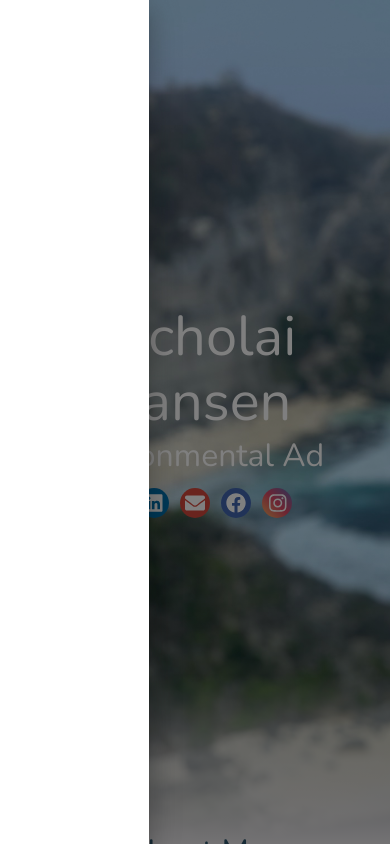
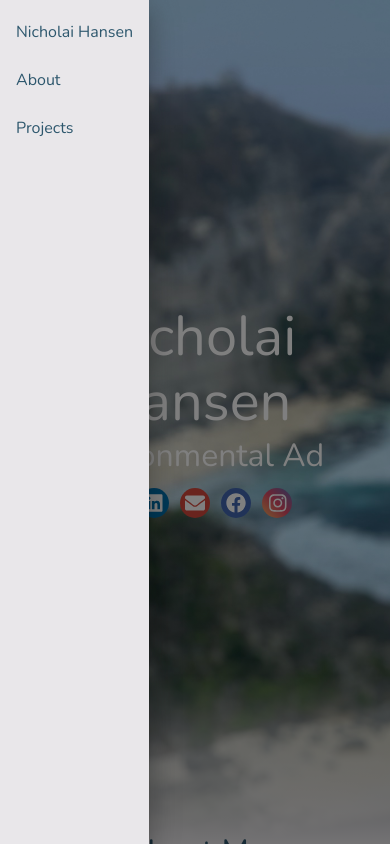
Before and after one commit to neecholai/personal-site, a React (Create React App) app: page / in a window 390 px wide. Both pictures are taken after a click on the button "menu". Shown: the top 844 px of the page. Built offline with nearby package versions, Linux system fonts and the light colour scheme.

Commit message:
fixed side nav

```diff
--- a/src/components/Nav/index.js
+++ b/src/components/Nav/index.js
@@ -48,6 +48,12 @@ const useStyles = makeStyles((theme) => ({
   drawer: {
     width: '250',
   },
+  drawerPaper: {
+    backgroundColor: theme.palette.primary.light
+  },
+  drawerText: {
+    color: theme.palette.secondary.main,
+  },
   menuIcon: {
     height: '40px',
     width: '40px',
@@ -75,7 +81,7 @@ const Nav = ({ transparent }) => {
       ].map((item) => (
         <ListItem button key={item.text}>
           <Link to={item.scroll} smooth onClick={toggleDrawer(false)}>
-            <ListItemText primary={item.text} />
+            <ListItemText className={classes.drawerText} primary={item.text} />
           </Link>
         </ListItem>
       ))}
@@ -132,6 +138,9 @@ const Nav = ({ transparent }) => {
         open={open}
         onClose={toggleDrawer(false)}
         className={clsx(classes.drawer)}
+        classes={{
+          paper: classes.drawerPaper,
+        }}
       >
         {drawerList}
       </Drawer>
```
